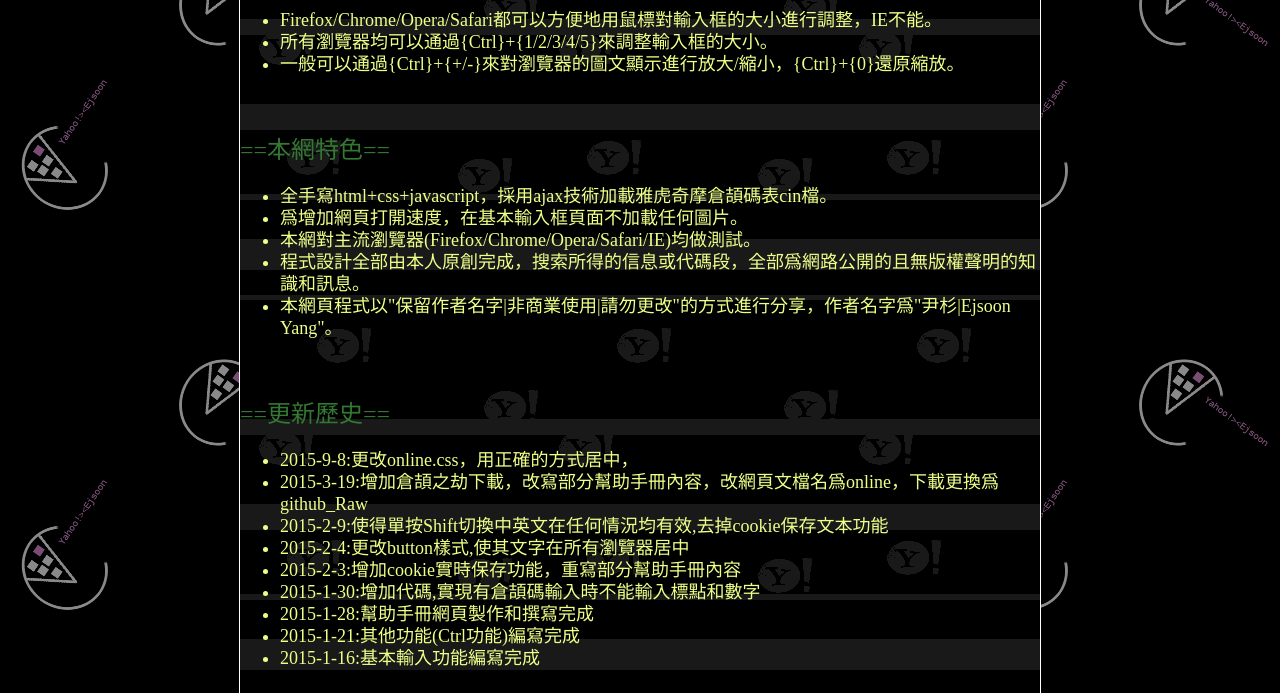
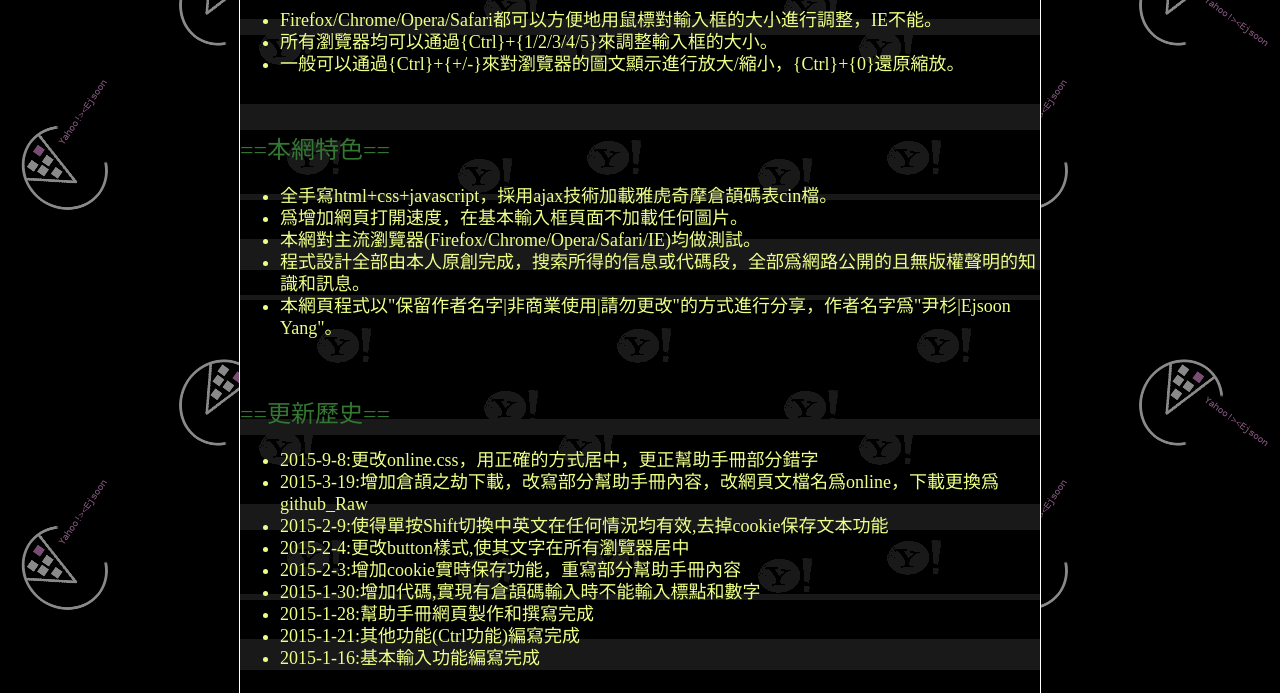
Before and after one commit to zuzuzulie/ykey_online, a plain HTML site: page help.html in a window 1280 px wide. Shown: the part 1375-2068 px from the top of the page. Drawn offline with Linux system fonts and the light colour scheme.

Commit message:
finished help.html

```diff
--- a/help.html
+++ b/help.html
@@ -102,7 +102,7 @@
 					<br />
 					<p class="keyhelp_title">==更新歷史==</p>
 					<ul>
-						<li>2015-9-8:更改online.css，用正確的方式居中，</li>
+						<li>2015-9-8:更改online.css，用正確的方式居中，更正幫助手冊部分錯字</li>
 						<li>2015-3-19:增加倉頡之劫下載，改寫部分幫助手冊內容，改網頁文檔名爲online，下載更換爲github_Raw</li>
 						<li>2015-2-9:使得單按Shift切換中英文在任何情況均有效,去掉cookie保存文本功能</li>
 						<li>2015-2-4:更改button樣式,使其文字在所有瀏覽器居中</li>
```
